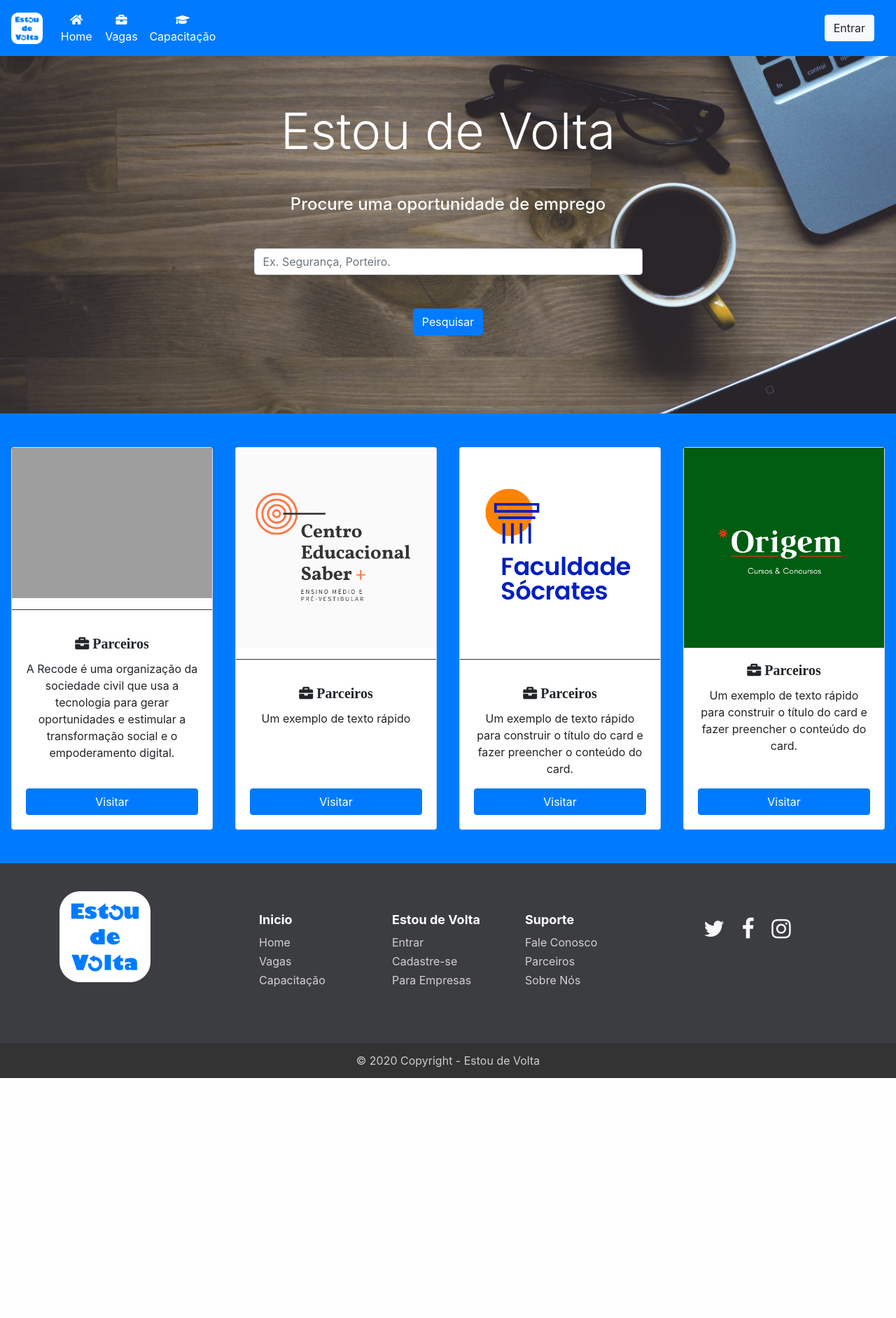
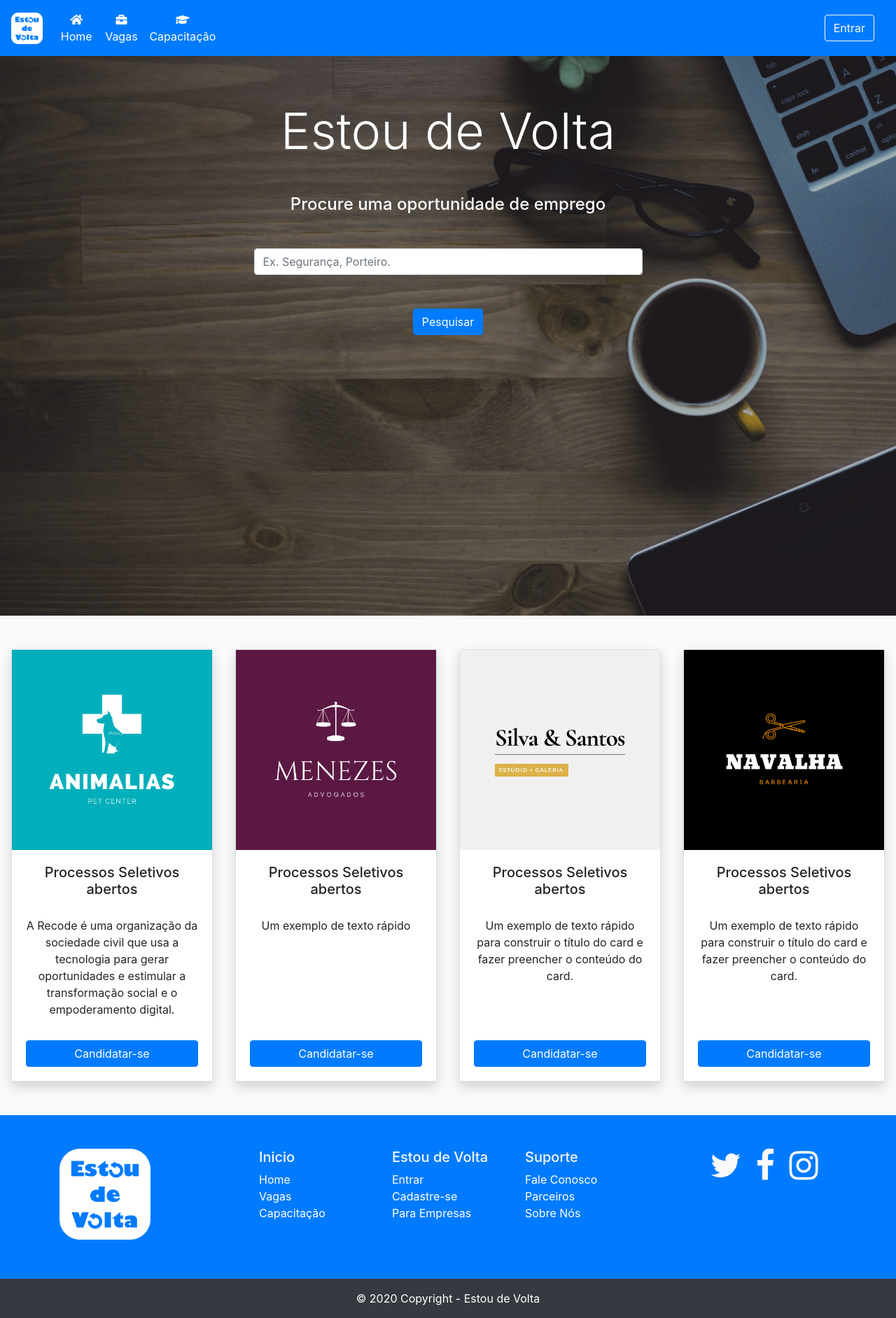
Before and after one commit to francinelio/Pagina-de-Vagas, a PHP site: page / in a window 1280 px wide. Shown: the whole page at 70% size. Before the commit the page ends 1541 px from the top, so only its background shows below. Run offline with PHP 8.4, Linux system fonts and the light colour scheme; some libraries are stand-ins or nearby versions; grey boxes are pictures that could not be loaded.

Commit message:
Modificando Cards/Estilizando e Retirando CSS

```diff
--- a/assets/estilos.css
+++ b/assets/estilos.css
@@ -7,12 +7,24 @@
 
  .jumbotron {
 
-
-    background-image: url(img/jobs.jpg);
+     background: linear-gradient(0deg, rgba(0, 0, 0, 0.3), rgba(0, 0, 0, 0.3)), url(img/jobs.jpg);
      background-attachment: scroll;
-    background-position:center;
+     background-position: center;
      background-repeat: no-repeat;
      background-size: cover;
      width: 100%;
      height: 100vh;
  }
+
+
+ /* Rodapé */
+
+ .link-white li a {
+
+     color: white;
+ }
+
+ .link-white ul {
+     list-style-type: none;
+     padding-left: 0;
+ }
--- a/assets/rodape.css
+++ /dev/null
@@ -1,132 +0,0 @@
-#myFooter {
-    background-color: #3c3d41;
-    color: white;
-    padding-top: 40px;
-}
-
-#myFooter .footer-copyright {
-    background-color: #333333;
-    padding-top: 3px;
-    padding-bottom: 3px;
-    text-align: center;
-}
-
-#myFooter .row {
-    margin-bottom: 60px;
-}
-
-#myFooter .navbar-brand {
-    margin-top: 45px;
-    height: 65px;
-}
-
-#myFooter .footer-copyright p {
-    margin: 10px;
-    color: #ccc;
-}
-
-#myFooter ul {
-    list-style-type: none;
-    padding-left: 0;
-    line-height: 1.7;
-}
-
-#myFooter h5 {
-    font-size: 18px;
-    color: white;
-    font-weight: bold;
-    margin-top: 30px;
-}
-
-#myFooter h2 a{
-    font-size: 50px;
-    text-align: center;
-    color: #fff;
-}
-
-#myFooter a {
-    color: #d2d1d1;
-    text-decoration: none;
-}
-
-#myFooter a:hover,
-#myFooter a:focus {
-    text-decoration: none;
-    color: white;
-}
-
-#myFooter .social-networks {
-    text-align: center;
-    padding-top: 30px;
-    padding-bottom: 16px;
-}
-
-#myFooter .social-networks a {
-    font-size: 32px;
-    color: #f9f9f9;
-    padding: 10px;
-    transition: 0.2s;
-}
-
-#myFooter .social-networks a:hover {
-    text-decoration: none;
-}
-
-#myFooter .facebook:hover {
-    color: #0077e2;
-}
-
-#myFooter .instagram:hover {
-    color: purple;
-}
-
-#myFooter .twitter:hover {
-    color: #00aced;
-}
-
- /* Botão inativo Rodapé
-#myFooter .btn {
-    color: white;
-    background-color: #007bff;
-    border-radius: 8px;
-    border: none;
-    width: 150px;
-    display: block;
-    margin: 0 auto;
-    margin-top: 10px;
-    line-height: 25px;
-}
- */
-
-@media screen and (max-width: 767px) {
-    #myFooter {
-        text-align: center;
-    }
-}
-
-
-/* CSS utilizado para posicionar o rodapé no final da página. */
-/* Você pode remover isso. */
-
-html{
-    height: 100%;
-}
-
-body{
-    display: flex;
-    display: -webkit-flex;
-    flex-direction: column;
-    -webkit-flex-direction: column;
-    height: 100%;
-}
-
-.content{
-   flex: 1 0 auto;
-   -webkit-flex: 1 0 auto;
-   min-height: 200px;
-}
-
-#myFooter{
-   flex: 0 0 auto;
-   -webkit-flex: 0 0 auto;
-}
--- a/includes/cabecalho.php
+++ b/includes/cabecalho.php
@@ -12,7 +12,6 @@
     <link rel="stylesheet" href="https://pro.fontawesome.com/releases/v5.13.0/css/all.css">
     <link rel="stylesheet" href="http://cdnjs.cloudflare.com/ajax/libs/font-awesome/4.6.3/css/font-awesome.min.css">
     <link rel="stylesheet" href="assets/estilos.css">
-    <link rel="stylesheet" href="assets/rodape.css">
     <!-- Bootstrap CSS -->
 </head>
 
@@ -22,7 +21,7 @@
         <button class="navbar-toggler" type="button" data-toggle="collapse" data-target="#navbarTogglerDemo03" aria-controls="navbarTogglerDemo03" aria-expanded="false" aria-label="Toggle navigation">
             <span class="navbar-toggler-icon"></span>
         </button>
-        <a class="navbar-brand" href="index.php">
+        <a class="navbar-brand" href="index">
             <img src="assets/img/estou-de-volta-2.png" alt="Estou de Volta" width="45px" title="Estou de Volta">
         </a>
 
@@ -39,7 +38,7 @@
                 </li>
             </ul>
             <div class="container-fluid text-right">
-                <button class="btn btn-light" type="submit">Entrar</button>
+                <button class="btn btn-outline-light" type="submit">Entrar</button>
             </div>
         </div>
     </nav>
--- a/includes/rodape.php
+++ b/includes/rodape.php
@@ -1,6 +1,6 @@
 <div class="content">
 
-<footer id="myFooter">
+    <footer class="bg-primary text-light link-white py-5">
         <div class="container">
             <div class="row">
                 <div class="col-sm-3">
@@ -12,7 +12,7 @@
                     <h5>Inicio</h5>
                     <ul>
                         <li><a href="">Home</a></li>
-                    <li><a href="index.php">Vagas</a></li>
+                        <li><a href="index">Vagas</a></li>
                         <li><a href="">Capacitação</a></li>
                     </ul>
                 </div>
@@ -28,28 +28,25 @@
                     <h5>Suporte</h5>
                     <ul>
                         <li><a href="">Fale Conosco</a></li>
-                    <li><a href="">Parceiros</a></li>
+                        <li><a href="parceiros">Parceiros</a></li>
                         <li><a href="">Sobre Nós</a></li>
                     </ul>
                 </div>
                 <div class="col-sm-3">
-                <div class="social-networks">
-                    <a href="" class="twitter"><i class="fa fa-twitter"></i></a>
-                    <a href="" class="facebook"><i class="fa fa-facebook"></i></a>
-                    <a href="" class="instagram"><i class="fa fa-instagram"></i></a>
-                </div>
-                <!--
-                <a class="btn btn-primary" href="#" role="button">Link</a>
-                -->
+                    <div class="text-center ml-5">
+                        <a href="" class="twitter"><i class="fa fa-3x mx-2 fa-twitter text-light"></i></a>
+                        <a href="" class="facebook"><i class="fa fa-3x mx-2 fa-facebook  text-light"></i></a>
+                        <a href="" class="instagram"><i class="fa fa-3x mx-2 fa-instagram  text-light"></i></a>
                     </div>
                 </div>
             </div>
-    <div class="footer-copyright">
-        <p>© 2020 Copyright - Estou de Volta</p>
+        </div>
+
+    </footer>
+    <div class="text-center bg-dark text-white py-3">
+        <div>© 2020 Copyright - Estou de Volta</div>
     </div>
 </div>
-
-
 
 
 
--- a/index.php
+++ b/index.php
@@ -12,55 +12,42 @@
     </div>
 </div>
 
-<div class="container-fluid bg-primary text-center py-5">
+<div class="container-fluid bg-light text-center py-5">
     <div class="row text-center">
 
-        <div class="card mx-auto" style="width: 18rem;">
-            <img class="img_cards" class="card-img-top" src="assets\img\recode_logo.png" alt="RecodePro" width="100%">
-            <hr class="bg-dark">
+        <div class="card mx-auto shadow bg-white rounded" style="width: 18rem;">
+            <img class="img_cards" class="card-img-top" src="assets/img/logo_pet.png" alt="" width="100%">
             <div class="card-body d-flex flex-column mt-auto">
-                <h5 class="card-title">
-                    <i class="fas fa-briefcase"> Parceiros </i>
-                </h5>
-                <p class="card-text">A Recode é uma organização da sociedade civil que usa a tecnologia para gerar oportunidades e estimular a transformação social e o empoderamento digital. </p>
-                <a href="https://www.recodepro.org.br/" target="_blank" class="btn btn-primary mt-auto">Visitar</a>
+                <h5 class="card-title">Processos Seletivos abertos</h5>
+                <p class="card-text py-3">A Recode é uma organização da sociedade civil que usa a tecnologia para gerar oportunidades e estimular a transformação social e o empoderamento digital. </p>
+                <a href="#" target="_blank" class="btn btn-primary mt-auto">Candidatar-se</a>
             </div>
         </div>
 
-        <div class="card mx-auto" style="width: 18rem;">
-            <img class="img_cards" class="card-img-top" src="assets/img/logo_escola.png" alt="Logo Escola" width="100%">
-            <hr class="bg-dark">
+        <div class="card mx-auto shadow bg-white rounded" style="width: 18rem;">
+            <img class="img_cards" class="card-img-top" src="assets/img/logo_advocacia.png" alt="" width="100%">
             <div class="card-body d-flex flex-column mt-auto">
-                <h5 class="card-title">
-                    <i class="fas fa-briefcase"> Parceiros</i>
-                </h5>
-                <p class="card-text">Um exemplo de texto rápido </p>
-
-
-                <a href="#" class="btn btn-primary mt-auto">Visitar</a>
+                <h5 class="card-title">Processos Seletivos abertos</h5>
+                <p class="card-text py-3">Um exemplo de texto rápido </p>
+                <a href="#" class="btn btn-primary mt-auto">Candidatar-se</a>
             </div>
         </div>
 
-        <div class="card mx-auto" style="width: 18rem;">
-            <img class="img_cards" class="card-img-top" src="assets/img/logo_faculdade.png" alt="Logo Faculdade" width="100%">
-            <hr class="bg-dark">
+        <div class="card mx-auto shadow bg-white rounded" style="width: 18rem;">
+            <img class="img_cards" class="card-img-top" src="assets/img/logo_estudio.png" alt="" width="100%">
             <div class="card-body d-flex flex-column mt-auto">
-                <h5 class="card-title">
-                    <i class="fas fa-briefcase"> Parceiros </i>
-                </h5>
-                <p class="card-text">Um exemplo de texto rápido para construir o título do card e fazer preencher o conteúdo do card.</p>
-                <a href="#" class="btn btn-primary mt-auto">Visitar</a>
+                <h5 class="card-title">Processos Seletivos abertos</h5>
+                <p class="card-text py-3">Um exemplo de texto rápido para construir o título do card e fazer preencher o conteúdo do card.</p>
+                <a href="#" class="btn btn-primary mt-auto">Candidatar-se</a>
             </div>
         </div>
 
-        <div class="card mx-auto" style="width: 18rem;">
-            <img class="img_cards" class="card-img-top" src="assets/img/logo_curso.png" alt="Logo Curso" width="100%">
+        <div class="card mx-auto shadow bg-white rounded" style="width: 18rem;">
+            <img class="img_cards" class="card-img-top" src="assets/img/logo_barbearia.png" alt="" width="100%">
             <div class="card-body d-flex flex-column mt-auto">
-                <h5 class="card-title">
-                    <i class="fas fa-briefcase"> Parceiros </i>
-                </h5>
-                <p class="card-text">Um exemplo de texto rápido para construir o título do card e fazer preencher o conteúdo do card.</p>
-                <a href="#" class="btn btn-primary mt-auto">Visitar</a>
+                <h5 class="card-title">Processos Seletivos abertos</h5>
+                <p class="card-text py-3">Um exemplo de texto rápido para construir o título do card e fazer preencher o conteúdo do card.</p>
+                <a href="#" class="btn btn-primary mt-auto">Candidatar-se</a>
             </div>
         </div>
     </div>
```
Also changed, not shown: parceiros.php (added, +59 -0 lines), assets/img/logo_advocacia.png (added), assets/img/logo_barbearia.png (added), assets/img/logo_estudio.png (added), assets/img/logo_grafica.png (added). Lines whose indentation alone changed are shown as unchanged.
